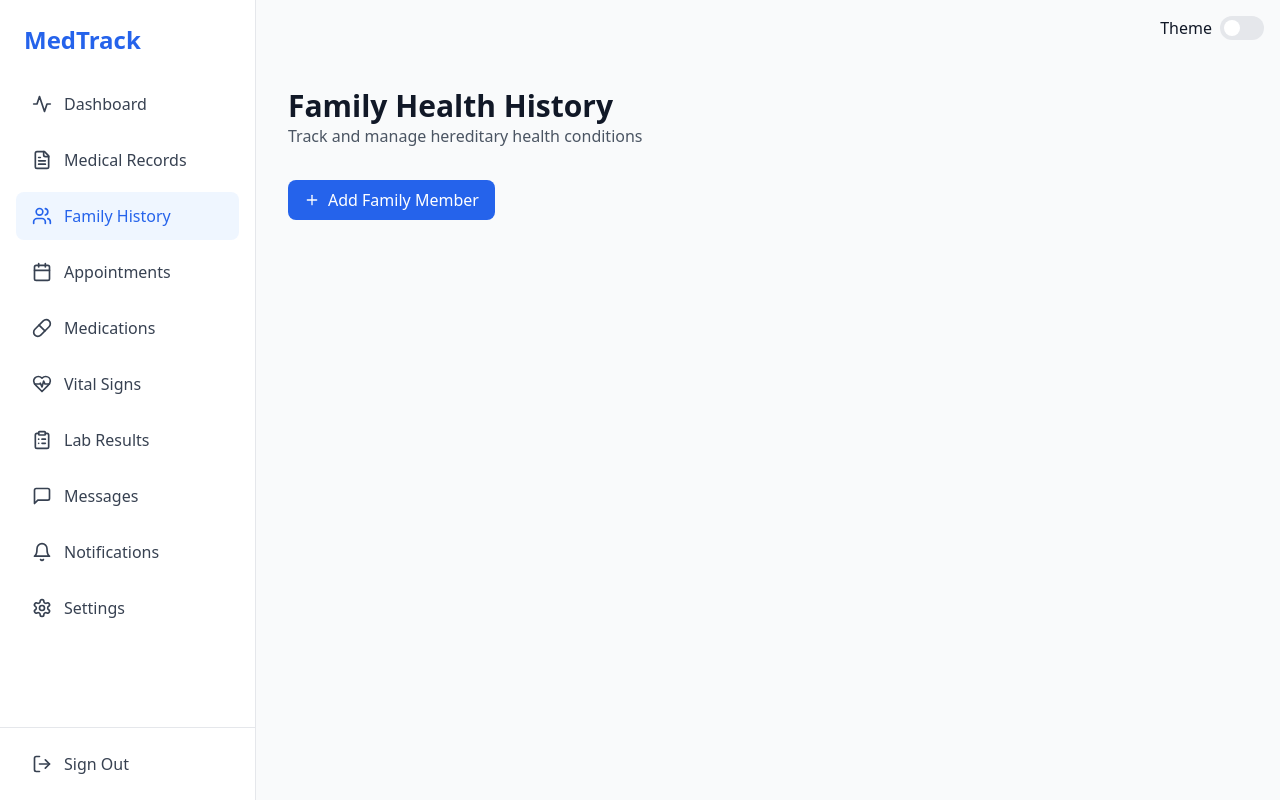
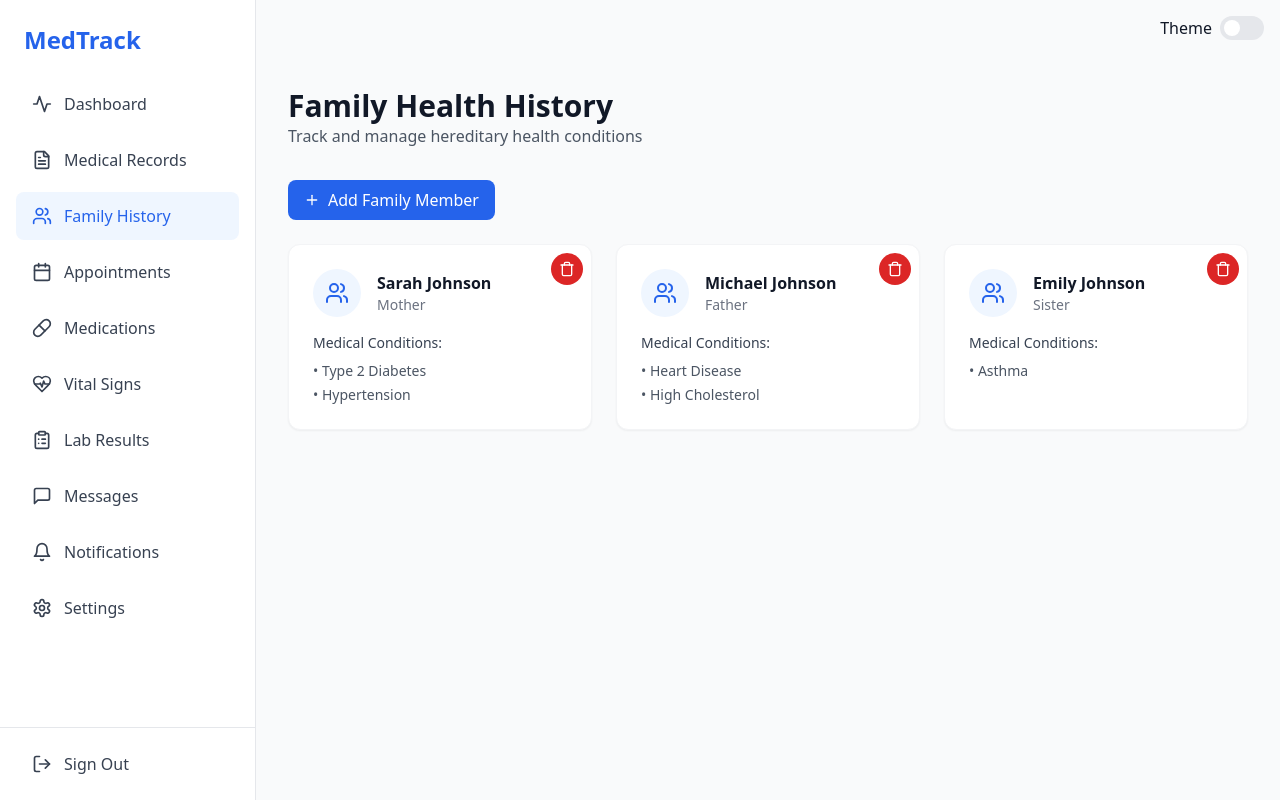
Before and after one commit to yashbudhia/MedBook, a React (Vite) app in the folder frontend/: page /family in a window 1280 px wide. Built offline with nearby package versions, Linux system fonts and the light colour scheme.

Commit message:
frontend

```diff
--- a/frontend/src/patientDashboard/pages/FamilyHistoryPage.tsx
+++ b/frontend/src/patientDashboard/pages/FamilyHistoryPage.tsx
@@ -3,9 +3,30 @@ import { Users, Plus, Trash } from "lucide-react";
 
 const FamilyHistoryPage = () => {
   const [familyMembers, setFamilyMembers] = useState(() => {
-    // Load initial state from localStorage
+    // Load initial state from localStorage, or use hardcoded data
     const savedMembers = localStorage.getItem("familyMembers");
-    return savedMembers ? JSON.parse(savedMembers) : [];
+    return savedMembers
+      ? JSON.parse(savedMembers)
+      : [
+          {
+            id: 1,
+            name: "Sarah Johnson",
+            relation: "Mother",
+            conditions: ["Type 2 Diabetes", "Hypertension"],
+          },
+          {
+            id: 2,
+            name: "Michael Johnson",
+            relation: "Father",
+            conditions: ["Heart Disease", "High Cholesterol"],
+          },
+          {
+            id: 3,
+            name: "Emily Johnson",
+            relation: "Sister",
+            conditions: ["Asthma"],
+          },
+        ];
   });
   const [showForm, setShowForm] = useState(false);
   const [newMember, setNewMember] = useState({
```
